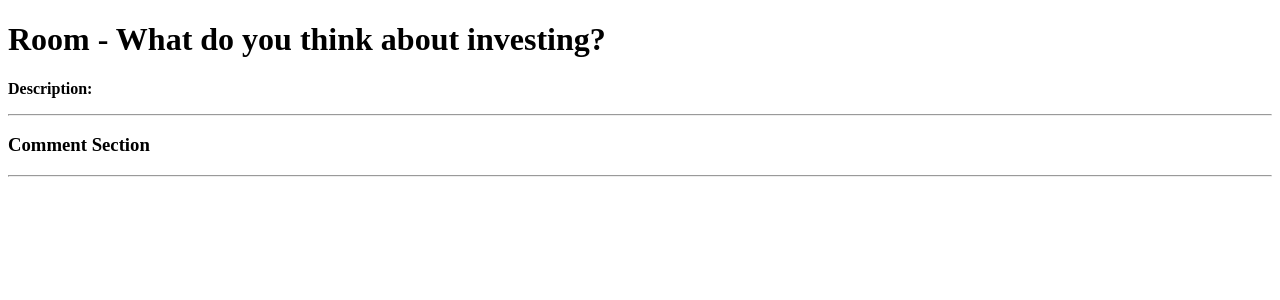
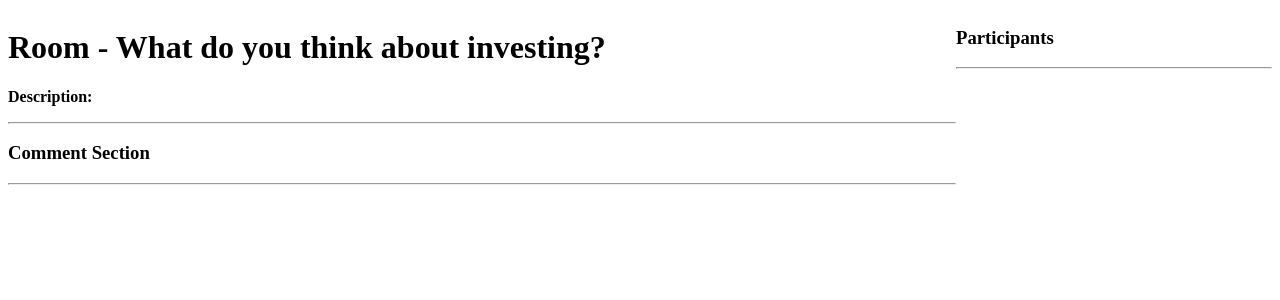
Before and after one commit to djoni1vincent/django-studybuddy, a Django app: page /room/5/ in a window 1280 px wide. Shown: the part 116-416 px from the top of the page. Run offline with Django 5.2, Linux system fonts and the light colour scheme; data comes from the database, SQL or seed files in the repository; both versions use the stored data as it was after the commit.

Commit message:
feat: add participants field to Room model and update migration; enhance room template to display participants

```diff
--- a/courseprj/base/models.py
+++ b/courseprj/base/models.py
@@ -1,7 +1,8 @@
+from django.contrib.auth.models import User
 from django.db import models
 
-from django.contrib.auth.models import User
 # Create your models here.
+
 
 class Topic(models.Model):
     name = models.CharField(max_length=200)
@@ -9,17 +10,18 @@ class Topic(models.Model):
     def __str__(self):
         return self.name
 
+
 class Room(models.Model):
     host = models.ForeignKey(User, on_delete=models.SET_NULL, null=True)
     topic = models.ForeignKey(Topic, on_delete=models.SET_NULL, null=True)
     name = models.CharField(max_length=50)
     description = models.TextField(null=True, blank=True, max_length=50)
-    #participants =
+    participants = models.ManyToManyField(User, related_name="participants", blank=True)
     updated_at = models.DateTimeField(auto_now=True)
     created_at = models.DateTimeField(auto_now_add=True)
 
     class Meta:
-        ordering = ['-updated_at', '-created_at']
+        ordering = ["-updated_at", "-created_at"]
 
     def __str__(self):
         return self.name
--- a/courseprj/base/templates/base/room.html
+++ b/courseprj/base/templates/base/room.html
@@ -1,5 +1,13 @@
 {% extends "main.html" %}
 {% block content %}
+    <style>
+    .room-container{
+        display: grid;
+        grid-template-columns: 3fr 1fr;
+    }
+    </style>
+    <div class="room-container">
+        <div>
             <h1>Room - {{ room.name }}</h1>
             <p><b>Description: </b> {{ room.description }}</p>
             <hr />
@@ -37,4 +45,10 @@
                     </div>
                 {% endfor %}
             </div>
+        </div>
+        <div>
+            <h3>Participants</h3>
+            <hr>
+        </div>
+    </div>
 {% endblock content %}
```
Also changed, not shown: courseprj/base/migrations/0003_alter_room_options_room_participants.py (added), courseprj/db.sqlite3. Lines whose indentation alone changed are shown as unchanged.
